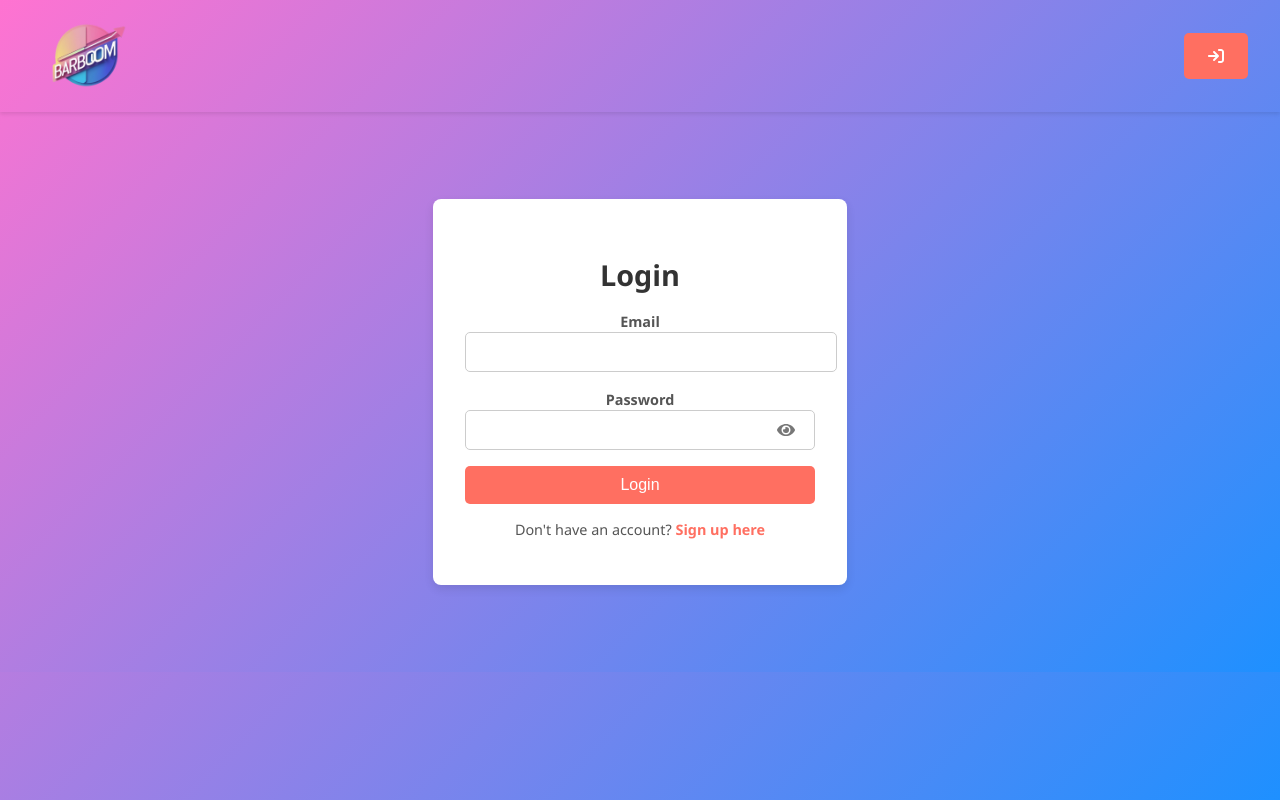
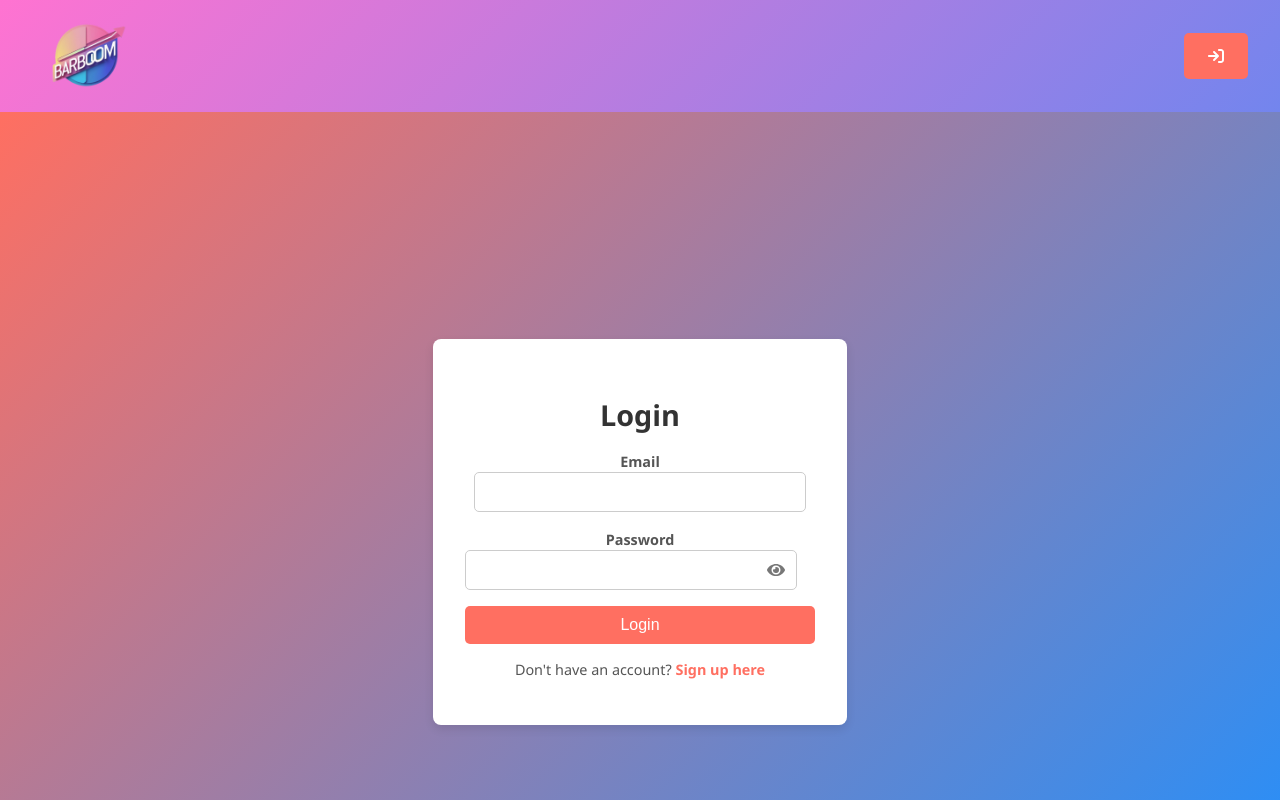
Before and after one commit to MarwenCode/progress, a React (Vite) app in the folder client/: page /login in a window 1280 px wide. Shown: the top 800 px of the page. Built offline with nearby package versions, Linux system fonts and the light colour scheme.

Commit message:
edit champs input login

```diff
--- a/client/src/pages/login/Login.jsx
+++ b/client/src/pages/login/Login.jsx
@@ -37,9 +37,15 @@ const Login = () => {
     <h2>Login</h2>
     {error && <p className="error-message">{error}</p>}
     <form onSubmit={handleSubmit}>
-        <div>
+      <div className="email-container">
         <label>Email</label>
-          <input type="email" name="email" value={formData.email} onChange={handleChange} required />
+        <input
+          type="email"
+          name="email"
+          value={formData.email}
+          onChange={handleChange}
+          required
+        />
       </div>
       <div className="password-container">
         <label>Password</label>
@@ -60,7 +66,11 @@ const Login = () => {
           </button>
         </div>
       </div>
-        <button type="submit" className={isLoading ? "disabled" : "login-button"} disabled={isLoading}>
+      <button
+        type="submit"
+        className={isLoading ? "disabled" : "login-button"}
+        disabled={isLoading}
+      >
         {isLoading ? "Loading..." : "Login"}
       </button>
     </form>
@@ -70,6 +80,8 @@ const Login = () => {
   </div>
 </div>
 
+
+
   );
 };
 
--- a/client/src/pages/login/login.scss
+++ b/client/src/pages/login/login.scss
@@ -2,7 +2,9 @@
     display: flex;
     justify-content: center;
     align-items: center;
-    height: 70vh;
+    height: 100vh;
+    background: linear-gradient(135deg, #ff6f61, #1e90ff);
+    padding: 20px;
 
     .login-box {
       background: white;
@@ -29,6 +31,9 @@
         flex-direction: column;
         gap: 1rem;
 
+        .email-container {
+          width: 100%;
+
           label {
             text-align: left;
             font-weight: bold;
@@ -37,7 +42,7 @@
           }
 
           input {
-                width: 100%;
+            width: calc(100% - 40px); // Adjust width similar to password field
             padding: 10px;
             border: 1px solid #ccc;
             border-radius: 5px;
@@ -51,9 +56,19 @@
             }
           }
 
-            // Password field container
+          .toggle-placeholder {
+            width: 40px; // Placeholder for consistency with the password field
+          }
+        }
+
         .password-container {
-                position: relative;
+          width: 100%;
+
+          label {
+            text-align: left;
+            font-weight: bold;
+            font-size: 0.9rem;
+            color: #555;
           }
 
           .password-field {
@@ -62,12 +77,23 @@
             position: relative;
 
             input {
-                    padding-right: 40px; // Space for the eye icon
+              width: calc(100% - 40px); // Similar to email input
+              padding: 10px;
+              border: 1px solid #ccc;
+              border-radius: 5px;
+              font-size: 1rem;
+              transition: all 0.3s ease-in-out;
+
+              &:focus {
+                border-color: #ff6f61;
+                outline: none;
+                box-shadow: 0 0 5px rgba(255, 111, 97, 0.5);
+              }
             }
 
             .toggle-password {
               position: absolute;
-                    right: 10px;
+              right: 20px;
               background: none;
               border: none;
               cursor: pointer;
@@ -81,6 +107,7 @@
               }
             }
           }
+        }
 
         .login-button {
           background-color: #ff6f61;
@@ -91,6 +118,7 @@
           border-radius: 5px;
           cursor: pointer;
           transition: background 0.3s;
+          width: 100%;
 
           &:hover {
             background-color: #e65b50;
--- a/client/src/pages/register/register.scss
+++ b/client/src/pages/register/register.scss
@@ -2,8 +2,9 @@
   display: flex;
   justify-content: center;
   align-items: center;
-    height: 70vh;
-
+  height: 100vh;
+  background: linear-gradient(135deg, #ff6f61, #1e90ff);
+  padding: 20px;
 
   .register-box {
     background: white;
@@ -43,10 +44,17 @@
         border: 1px solid #ccc;
         border-radius: 5px;
         font-size: 1rem;
+        transition: all 0.3s ease-in-out;
+
+        &:focus {
+          border-color: #ff6f61;
+          outline: none;
+          box-shadow: 0 0 5px rgba(255, 111, 97, 0.5);
+        }
       }
 
       .register-button {
-            background-color: #ff6f61;;
+        background-color: #ff6f61;
         color: white;
         border: none;
         padding: 10px;
@@ -56,7 +64,7 @@
         transition: background 0.3s;
 
         &:hover {
-            background-color: #ff6f61;;
+          background-color: #e65b50;
         }
       }
 
```
Lines whose indentation alone changed are shown as unchanged.
